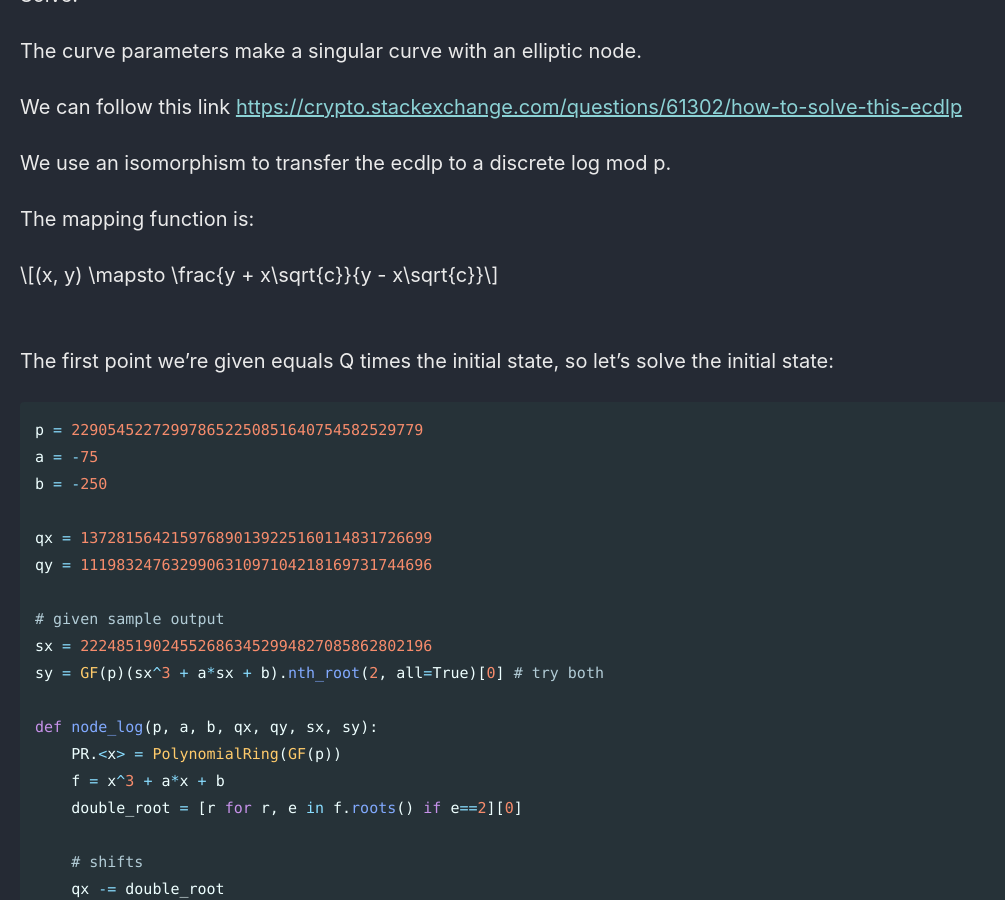
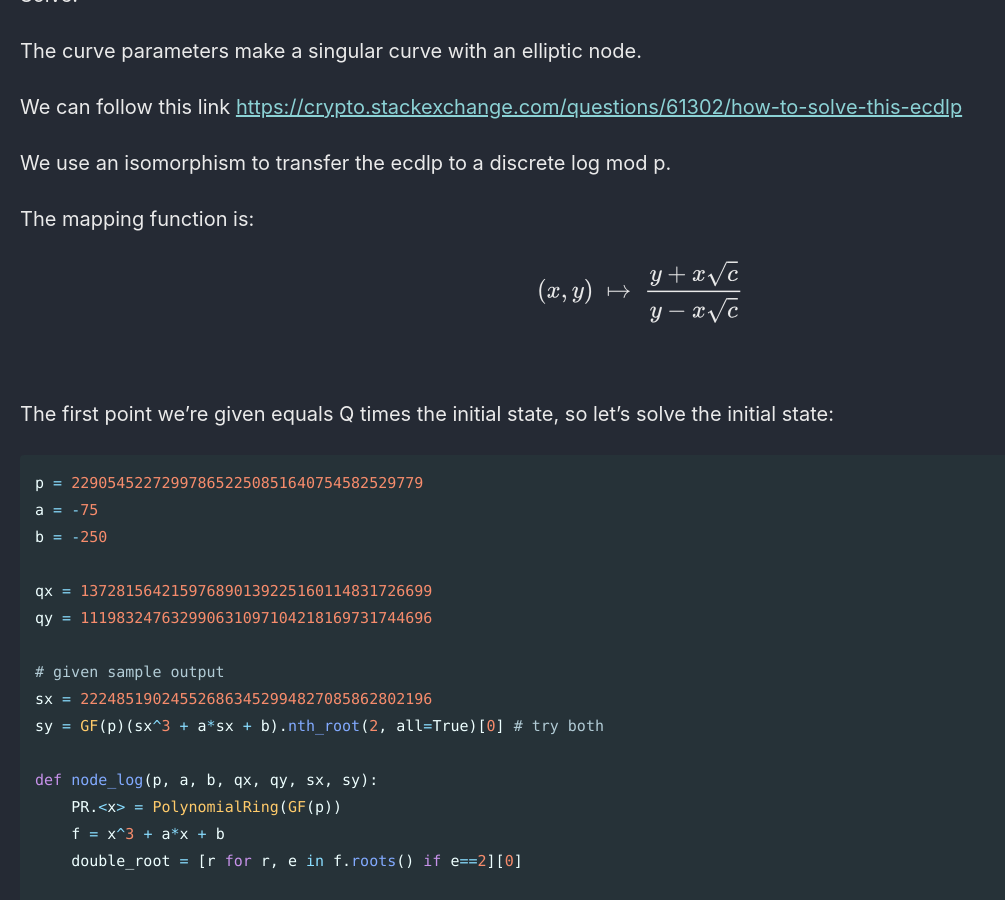
Before and after one commit to Connor-McCartney/Connor-McCartney.github.io, a Jekyll site: the page built from _pages/cryptography/ecc/Backdoor-IRONCTF2024.md, in a window 1280 px wide and 900 px high, scrolled down 1670 px. Shown: the whole window, without its empty margins (0-1005 px from the left). Built offline with Jekyll 4.4.1, drawn with Linux system fonts in a browser that asks for light colours; cached includes are drawn as plain includes.

```diff
--- a/_pages/cryptography/ecc/Backdoor-IRONCTF2024.md
+++ b/_pages/cryptography/ecc/Backdoor-IRONCTF2024.md
@@ -72,7 +72,9 @@ We use an isomorphism to transfer the ecdlp to a discrete log mod p.
 
 The mapping function is:
 
-$$(x, y) \\mapsto \\frac{y + x\\sqrt{c}}{y - x\\sqrt{c}}\$$
+$$
+(x, y) \ \mapsto \ \frac{y + x\sqrt{c}}{y - x\sqrt{c}}
+$$
 
 <br>
 
```
